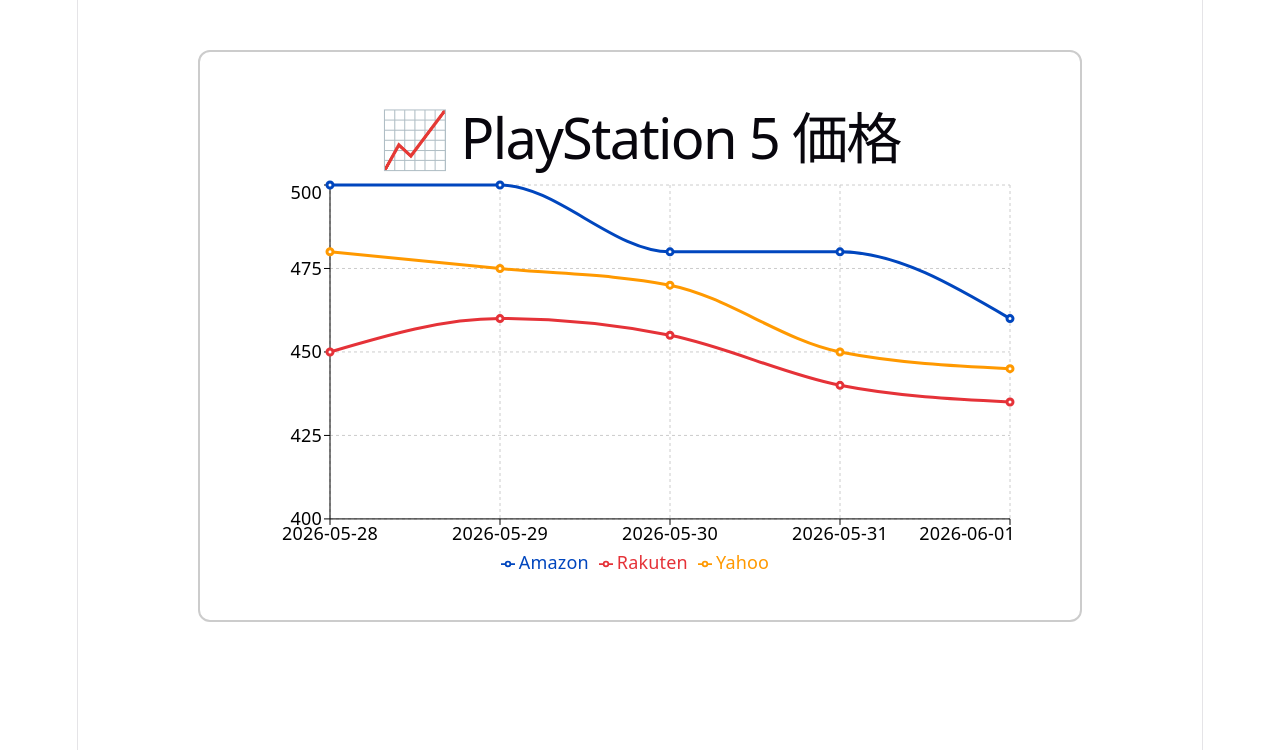
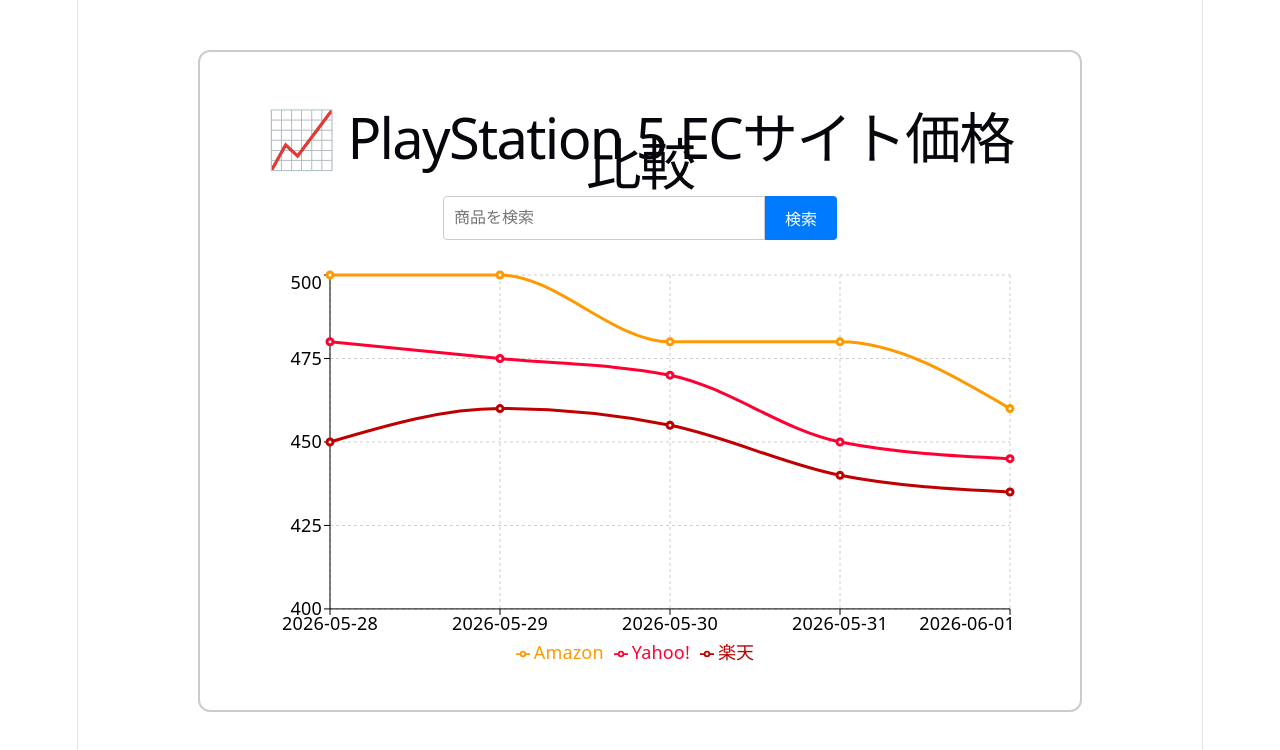
Before and after one commit to kom322/-G5, a React (Vite) app: page / in a window 1280 px wide. Shown: the top 750 px of the page. Built offline with nearby package versions, Linux system fonts and the light colour scheme.

Commit message:
feat: 検索機能の追加 (検索窓とState管理)

```diff
--- a/src/App.jsx
+++ b/src/App.jsx
@@ -1,4 +1,4 @@
-import React from 'react';
+import React, { useState } from 'react'; // 💡 useState를 새로 가져옵니다!
 import { LineChart, Line, XAxis, YAxis, CartesianGrid, Tooltip, Legend } from 'recharts';
 
 const mockProductHistory = [
@@ -10,11 +10,43 @@
 ];
 
 function App() {
+  // 리액트의 기억 장치(State) 2개를 만듭니다.
+  // 1. 현재 검색창에 사용자가 타이핑하고 있는 임시 글자
+  const [inputText, setInputText] = useState('');
+  // 2. 검색 버튼을 눌렀을 때 최종적으로 확정되어 제목에 뜰 상품명 (기본값: PlayStation 5)
+  const [productName, setProductName] = useState('PlayStation 5');
+
+  // 검색(検索)ボタンを押したときの処理 (버튼 클릭 시 실행될 함수)
+  const handleSearch = () => {
+    if (inputText.trim() !== '') { // 빈칸이 아닐 때만 작동
+      setProductName(inputText);   // 임시 글자를 최종 상품명으로 확정!
+      setInputText('');            // 검색창은 다시 빈칸으로 청소
+    }
+  };
+
   return (
     <div style={{ backgroundColor: 'white', color: 'black', padding: '40px', width: '800px', margin: '50px auto', border: '2px solid #ccc', borderRadius: '12px' }}>
 
-      <h1 style={{ textAlign: 'center', marginBottom: '30px' }}>📈 PlayStation 5 価格</h1>
+      {/* 💡 고정되어 있던 'PlayStation 5' 대신, 기억 장치에 있는 {productName}을 띄웁니다! */}
+      <h1 style={{ textAlign: 'center', marginBottom: '20px' }}>📈 {productName} ECサイト価格比較</h1>
 
+      {/* 💡 검색창 UI 시작 */}
+      <div style={{ display: 'flex', justifyContent: 'center', marginBottom: '30px' }}>
+        <input
+          type="text"
+          value={inputText}
+          onChange={(e) => setInputText(e.target.value)} // 글자를 칠 때마다 임시 글자를 업데이트
+          placeholder="商品を検索"
+          style={{ padding: '10px', width: '300px', fontSize: '16px', border: '1px solid #ccc', borderRadius: '4px 0 0 4px' }}
+        />
+        <button
+          onClick={handleSearch}
+          style={{ padding: '10px 20px', fontSize: '16px', backgroundColor: '#007BFF', color: 'white', border: 'none', borderRadius: '0 4px 4px 0', cursor: 'pointer' }}
+        >
+          検索
+        </button>
+      </div>
+      {/* 검색창 UI 끝 */}
 
       <div style={{ marginTop: '20px', display: 'flex', justifyContent: 'center' }}>
         <LineChart width={750} height={400} data={mockProductHistory}>
@@ -24,10 +56,9 @@
           <Tooltip />
           <Legend />
 
-          <Line type="monotone" dataKey="Amazon" name="Amazon" stroke="#0046be" strokeWidth={3} />
-          <Line type="monotone" dataKey="Rakuten" name="Rakuten" stroke="#e53238" strokeWidth={3} />
-          <Line type="monotone" dataKey="Yahoo" name="Yahoo" stroke="#ff9900" strokeWidth={3} />
-
+          <Line type="monotone" dataKey="Amazon" name="Amazon" stroke="#ff9900" strokeWidth={3} />
+          <Line type="monotone" dataKey="Rakuten" name="楽天" stroke="#bf0000" strokeWidth={3} />
+          <Line type="monotone" dataKey="Yahoo" name="Yahoo!" stroke="#ff0033" strokeWidth={3} />
         </LineChart>
       </div>
 
```
